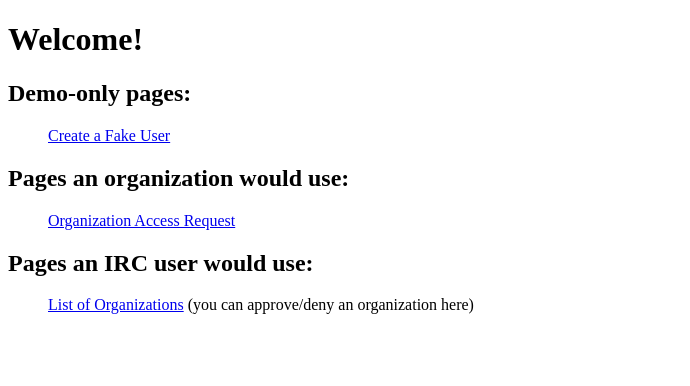
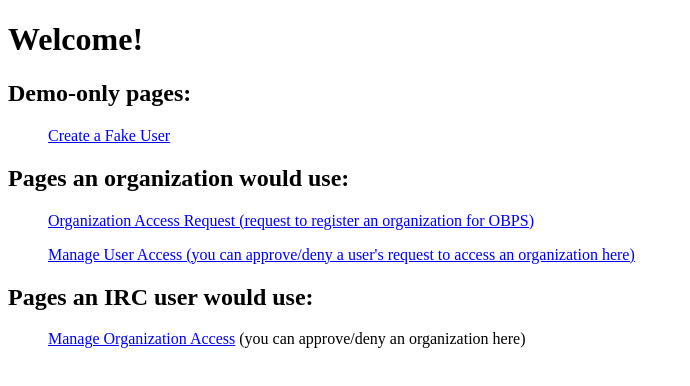
Before and after one commit to bcgov/cas-hackathon-reg, a Next.js app in the folder client/: page / in a window 1280 px wide. Shown: the top 386 px of the page, without its empty margins (0-690 px from the left). Built offline with nearby package versions, Linux system fonts and the light colour scheme.

Commit message:
chore: update links on homepage

```diff
--- a/client/app/page.tsx
+++ b/client/app/page.tsx
@@ -11,12 +11,21 @@ export default function Home() {
         </ul>
         <h2>Pages an organization would use:</h2>
         <ul>
-          <Link href="/access-request">Organization Access Request</Link>
+          <Link href="/access-request">
+            Organization Access Request (request to register an organization for
+            OBPS)
+          </Link>
+        </ul>
+        <ul>
+          <Link href="/manage-user-access">
+            Manage User Access (you can approve/deny a user's request to access
+            an organization here)
+          </Link>
         </ul>
         <h2>Pages an IRC user would use:</h2>
         <ul>
-          <Link href="/user-organizations">List of Organizations</Link> (you can
-          approve/deny an organization here)
+          <Link href="/user-organizations">Manage Organization Access</Link>{" "}
+          (you can approve/deny an organization here)
         </ul>
       </div>
     </main>
```
